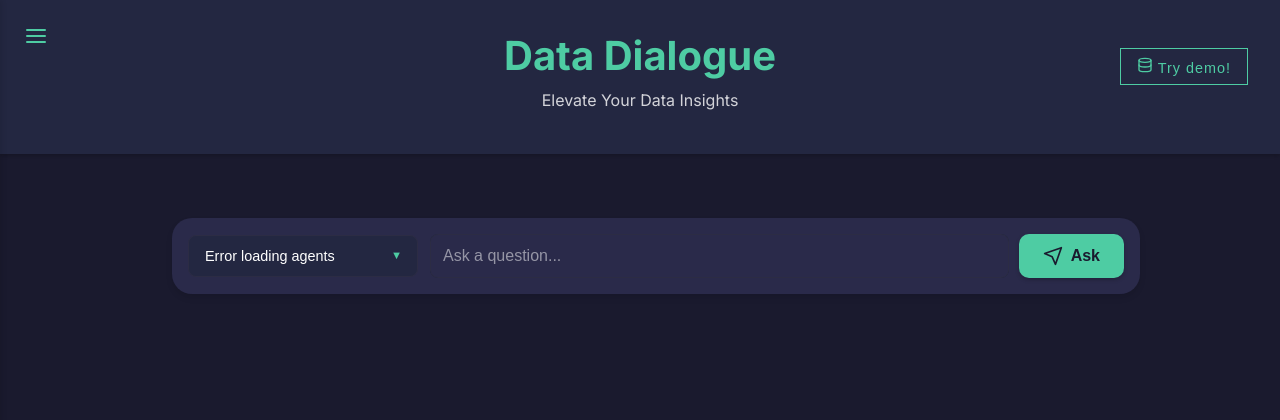
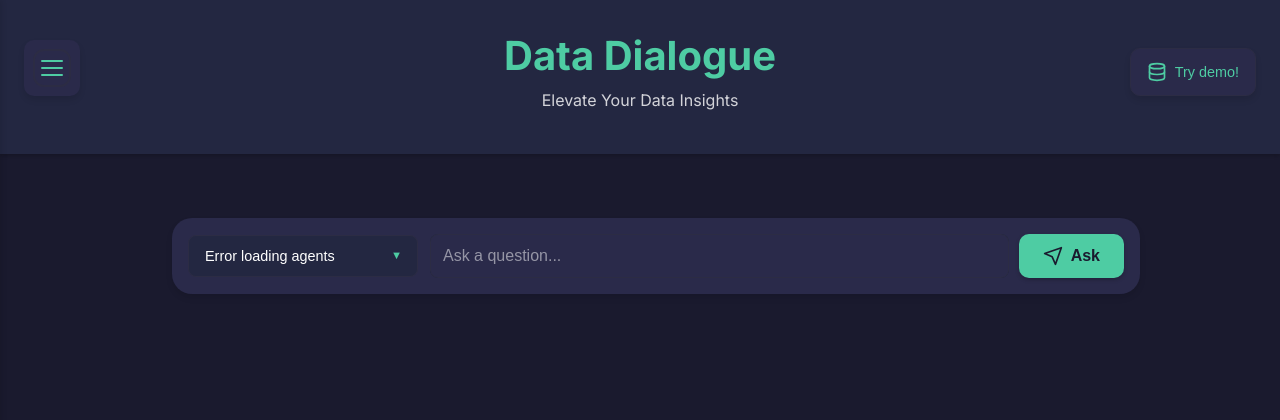
Before and after one commit to ggeop/DataDialogueLLM, a Flask app: page / in a window 1280 px wide. Shown: the top 420 px of the page. Run offline with Flask 2, Linux system fonts and the light colour scheme; some libraries are stand-ins or nearby versions.

Commit message:
Change menu and demo style

```diff
--- a/frontend/static/css/demo-form.css
+++ b/frontend/static/css/demo-form.css
@@ -150,41 +150,45 @@
     margin-bottom: 0;
 }
 
+
 #try-demo-container {
-    margin-top: 2rem;
     position: absolute;
-    top: 1rem;
-    right: 2rem;
+    top: 3.0rem;
+    right: 1.5rem;
     z-index: 1000;
 }
 
-
 .try-demo-btn {
-    background-color: transparent;
-    color: #4ecca3;
-    border: 1px solid #4ecca3;
+    display: flex;
+    align-items: center;
+    justify-content: center;
+    background-color: var(--input-background);
+    border: 1px solid var(--border-color);
+    border-radius: 10px;
+    color: var(--primary-color);
     padding: 0.5rem 1rem;
     font-size: 0.9rem;
-    font-weight: 300;
-    letter-spacing: 1px;
+    font-weight: 500;
     cursor: pointer;
     transition: all 0.3s ease;
+    box-shadow: 0 4px 6px rgba(0,0,0,0.1);
 }
 
 .try-demo-btn:hover {
-    background-color: #4ecca3;
-    color: #ffff;
-}
-
-.try-demo-btn:active {
-    transform: translateY(0);
-    box-shadow: 0 2px 4px rgba(223, 201, 201, 0.2);
+    box-shadow: 0 0 0 3px rgba(78, 204, 163, 0.3);
+    transform: translateY(-2px);
+    color: var(--text-color);
 }
 
 .try-demo-btn svg {
-    width: 16px;
-    height: 16px;
-  }
+    width: 20px;
+    height: 30px;
+    margin-right: 0.5rem;
+}
+
+.try-demo-btn:hover svg {
+    color: var(--text-color);
+}
 
 .message-box {
     display: none;
--- a/frontend/static/css/header.css
+++ b/frontend/static/css/header.css
@@ -22,20 +22,35 @@ h1 {
 
 .menu-icon {
     position: absolute;
-    top: 1.5rem;
+    top: 2.5rem;
     left: 1.5rem;
-    width: 24px;
-    height: 24px;
+    width: 40px;
+    height: 40px;
     cursor: pointer;
     z-index: 1000;
+    background-color: var(--input-background);
+    border-radius: 10px;
+    padding: 0.5rem;
+    box-shadow: 0 4px 6px rgba(0,0,0,0.1);
+    transition: all 0.3s ease;
+}
+
+.menu-icon:hover {
+    box-shadow: 0 0 0 3px rgba(78, 204, 163, 0.3);
+    transform: translateY(-2px);
 }
 
 .menu-icon svg {
-    stroke: var(--primary-color);
-    transition: stroke 0.3s ease;
+    width: 100%;
+    height: 100%;
+    transition: all 0.3s ease;
 }
 
-.menu-icon:hover svg {
+.menu-icon:hover svg rect {
+    fill: var(--card-background);
+}
+
+.menu-icon:hover svg line {
     stroke: var(--text-color);
 }
 
--- a/frontend/static/js/FormsHandling.js
+++ b/frontend/static/js/FormsHandling.js
@@ -1,7 +1,6 @@
 DataDialogue.handleTryDemo = () => {
     DataDialogue.openDemoForm();
 };
-
 
 DataDialogue.openDemoForm = () => {
     const demoFormOverlay = document.getElementById('demoFormOverlay');
@@ -59,16 +58,20 @@ DataDialogue.submitDemoForm = async () => {
 };
 
 DataDialogue.toggleForm = () => {
-    const { formContainer, pageOverlay } = DataDialogue.elements;
+    const { formContainer, pageOverlay, menuIcon } = DataDialogue.elements;
 
-    if (formContainer && pageOverlay) {
-        formContainer.classList.toggle('show');
-        pageOverlay.style.display = formContainer.classList.contains('show') ? 'block' : 'none';
-        document.body.style.overflow = formContainer.classList.contains('show') ? 'hidden' : 'auto';
+    if (formContainer && pageOverlay && menuIcon) {
+        const isFormShown = formContainer.classList.toggle('show');
+        pageOverlay.style.display = isFormShown ? 'block' : 'none';
+        document.body.style.overflow = isFormShown ? 'hidden' : 'auto';
 
+        // Hide menu container
         DataDialogue.elements.menuContainer.classList.remove('active');
 
-        if (!formContainer.classList.contains('show')) {
+        // Hide menu icon when form is shown, show it when form is hidden
+        menuIcon.style.display = isFormShown ? 'none' : 'block';
+
+        if (!isFormShown) {
             DataDialogue.clearFormFields();
         }
     }
--- a/frontend/templates/components/header.html
+++ b/frontend/templates/components/header.html
@@ -1,12 +1,13 @@
 <header>
     <div>
         <div class="menu-icon">
-            <svg xmlns="http://www.w3.org/2000/svg" viewBox="0 0 24 24" fill="none" stroke="currentColor" stroke-width="2" stroke-linecap="round" stroke-linejoin="round">
-                <line x1="3" y1="12" x2="21" y2="12"></line>
-                <line x1="3" y1="6" x2="21" y2="6"></line>
-                <line x1="3" y1="18" x2="21" y2="18"></line>
+            <svg xmlns="http://www.w3.org/2000/svg" viewBox="0 0 40 40">
+              <rect x="2" y="2" width="36" height="36" rx="10" ry="10" fill="var(--input-background)" stroke="var(--border-color)" stroke-width="2"/>
+              <line x1="10" y1="13" x2="30" y2="13" stroke="var(--primary-color)" stroke-width="2" stroke-linecap="round"/>
+              <line x1="10" y1="20" x2="30" y2="20" stroke="var(--primary-color)" stroke-width="2" stroke-linecap="round"/>
+              <line x1="10" y1="27" x2="30" y2="27" stroke="var(--primary-color)" stroke-width="2" stroke-linecap="round"/>
             </svg>
-        </div>
+          </div>
         <div class="menu-container">
             <ul class="menu-list">
               <li><a href="#register" onclick="toggleForm(); return false;">Register Source</a></li>
--- a/frontend/templates/index.html
+++ b/frontend/templates/index.html
@@ -58,7 +58,7 @@
     <script src="{{ url_for('static', filename='js/queryHandling.js') }}"></script>
     <script src="{{ url_for('static', filename='js/responseRendering.js') }}"></script>
     <script src="{{ url_for('static', filename='js/demoExamplesHandling.js') }}"></script>
-    <script src="{{ url_for('static', filename='js/FormsHandling.js') }}"></script>
+    <script src="{{ url_for('static', filename='js/formsHandling.js') }}"></script>
     <script src="{{ url_for('static', filename='js/agentsDropdownHandling.js') }}"></script>
     <script src="{{ url_for('static', filename='js/menuHandling.js') }}"></script>
     <script src="{{ url_for('static', filename='js/main.js') }}"></script>
```
Lines whose indentation alone changed are shown as unchanged.
